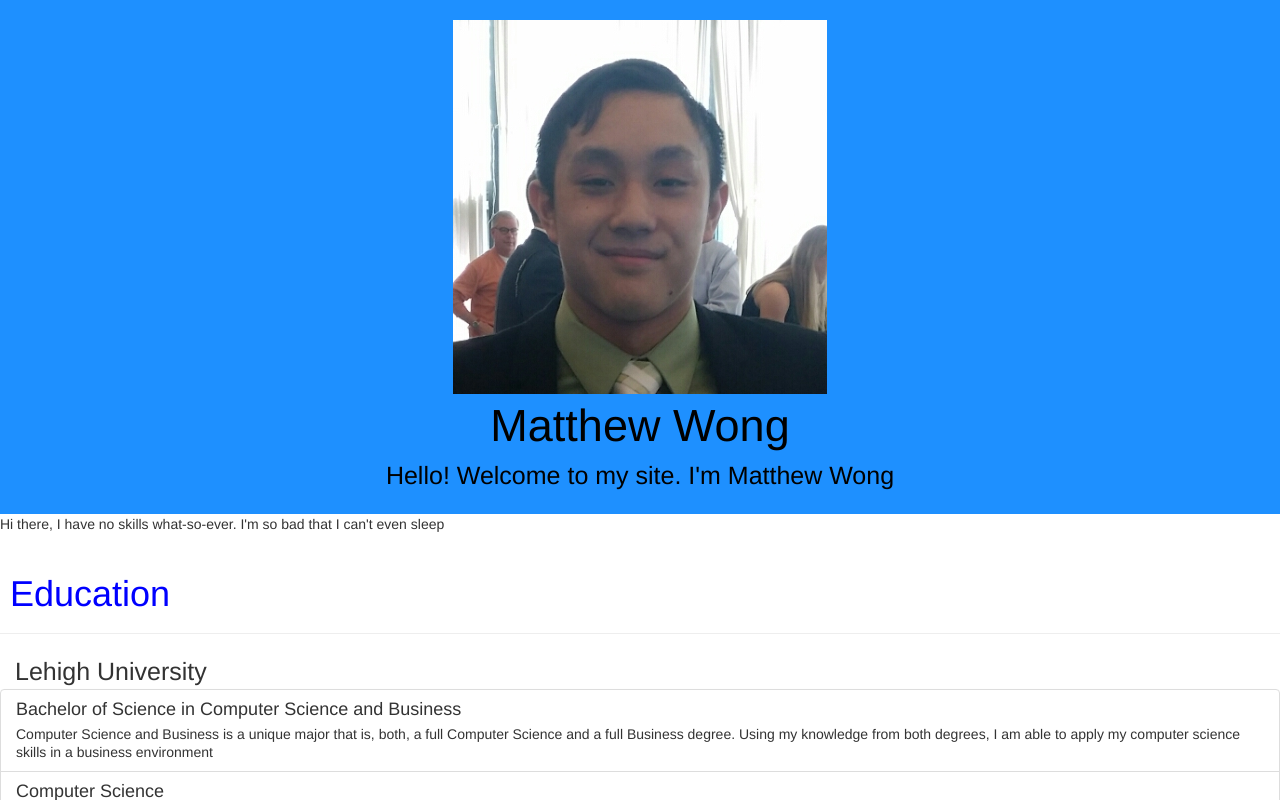
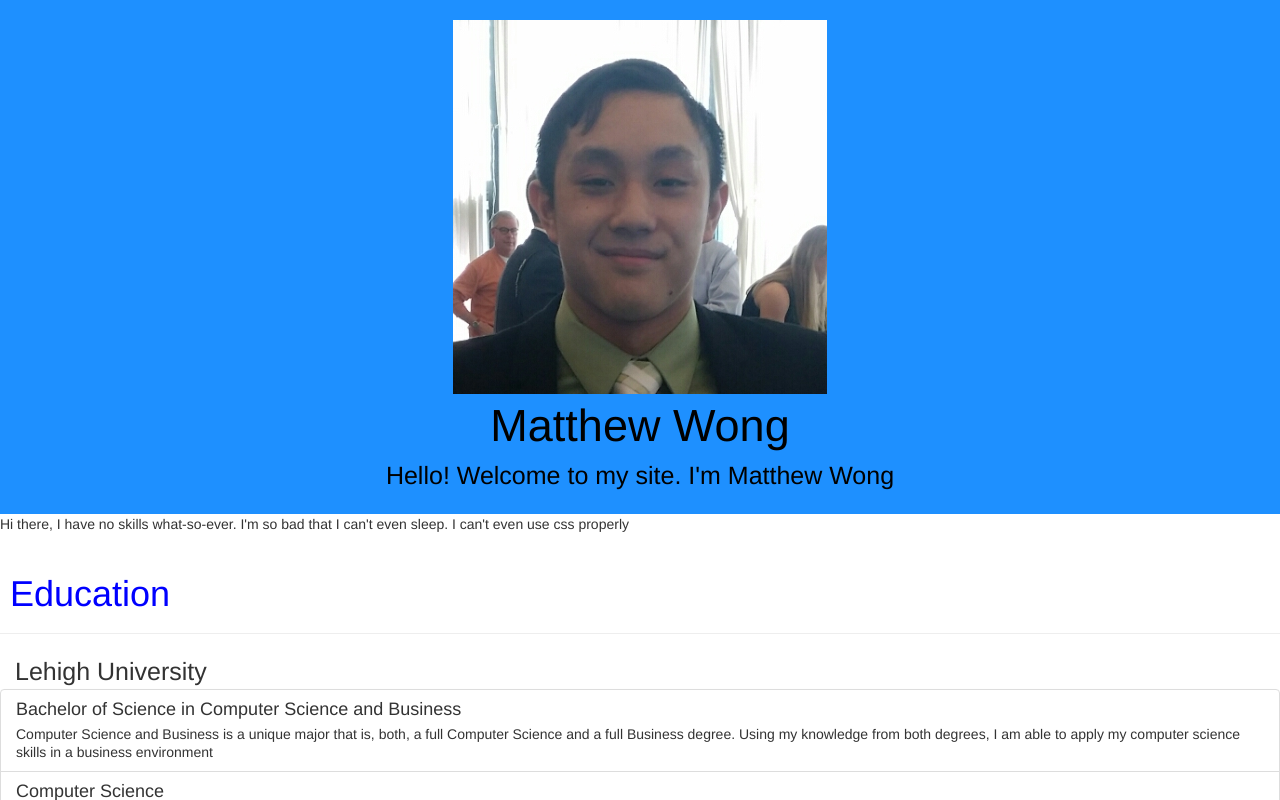
Before and after one commit to mattnj58/pwaSite, a React (Create React App) app: page / in a window 1280 px wide. Shown: the top 800 px of the page. Built offline with nearby package versions, Linux system fonts and the light colour scheme.

Commit message:
random changes lmao

```diff
--- a/src/Skills/skills.js
+++ b/src/Skills/skills.js
@@ -6,7 +6,7 @@ class Skills extends Component {
         return(
             <div className='skills'>
                 <p>
-                    Hi there, I have no skills what-so-ever. I'm so bad that I can't even sleep
+                    Hi there, I have no skills what-so-ever. I'm so bad that I can't even sleep. I can't even use css properly
                 </p>
             </div>
         )
```
